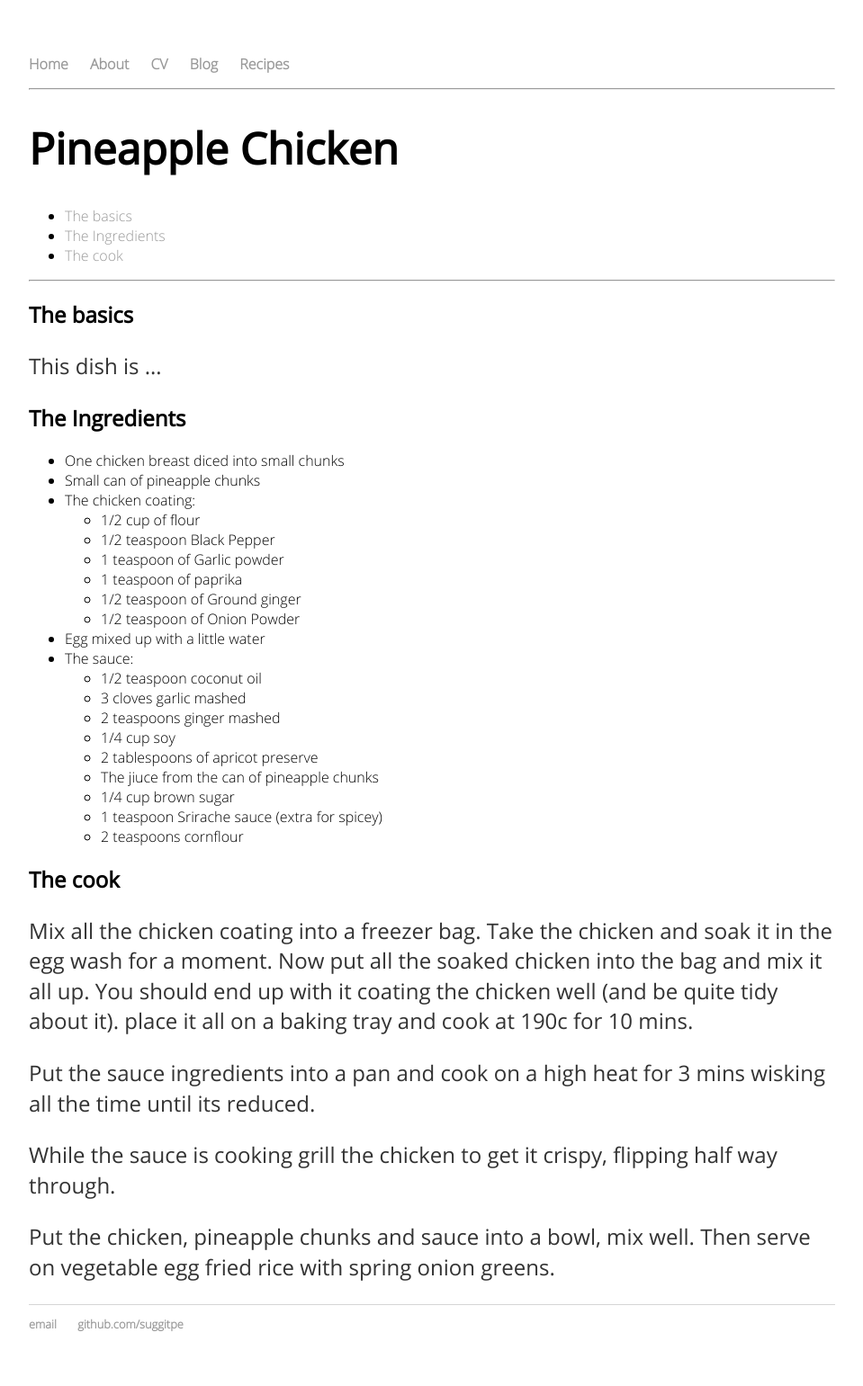
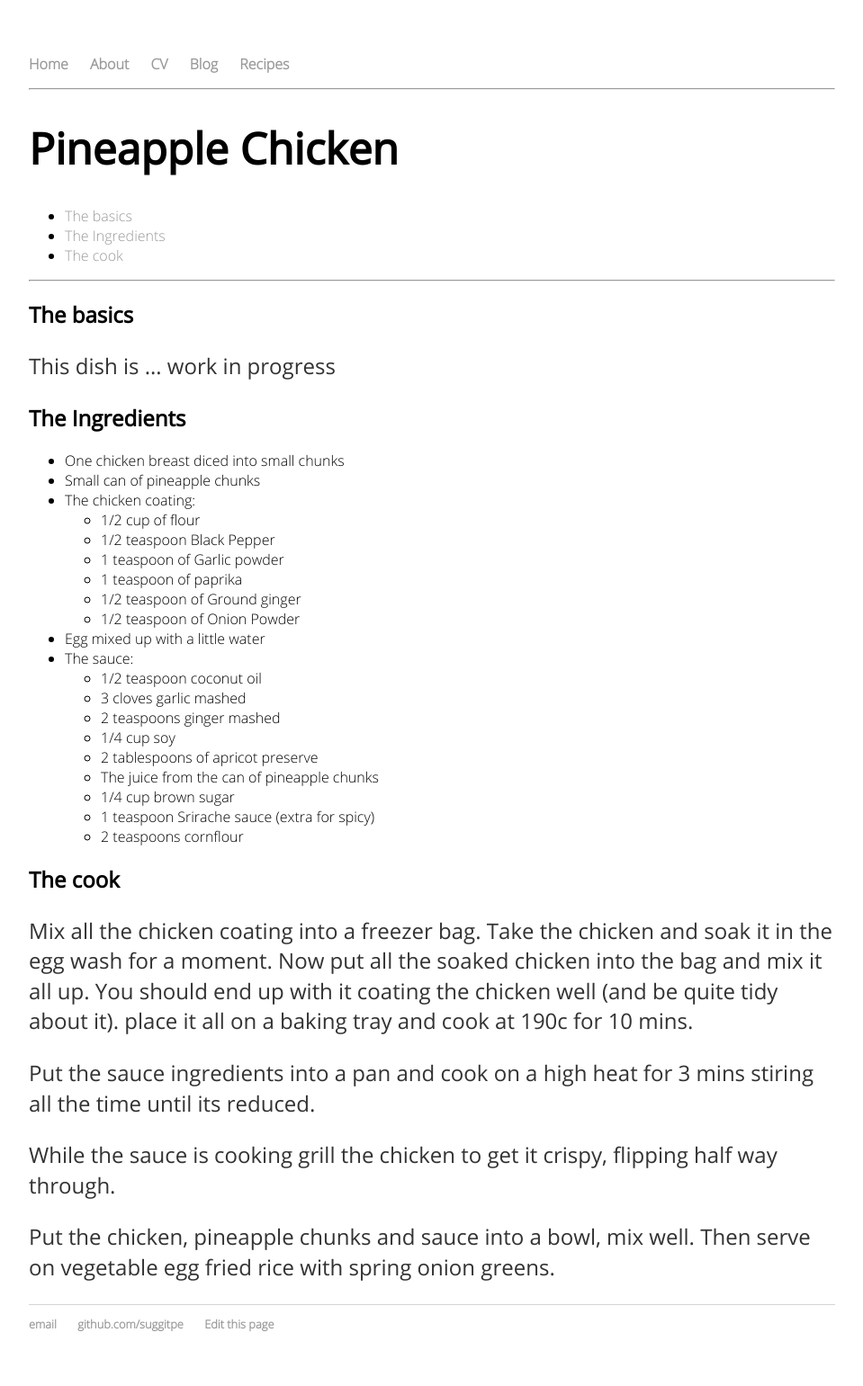
Before and after one commit to suggitpe/suggitpe.github.io, a Jekyll site: the page built from recipes/chinese-dishes/pineapple-chicken.md, in a window 1280 px wide. Shown: the whole page at 90% size, without its empty margins (160-1119 px from the left). Built offline with Jekyll 4.4.1, drawn with Linux system fonts in a browser that asks for light colours.

Commit message:
updated footer

```diff
--- a/_config.yml
+++ b/_config.yml
@@ -1,6 +1,8 @@
 name: Pete Suggitt
 
 url: http://suggs.org.uk
+
+ghe: https://github.com/suggitpe
 
 highlighter: rouge
 markdown: kramdown
--- a/_includes/footer.html
+++ b/_includes/footer.html
@@ -2,5 +2,6 @@
     <ul>
         <li><a href="mailto:pete@suggs.org.uk">email</a></li>
         <li><a href="https://github.com/suggitpe">github.com/suggitpe</a></li>
+        <li><a href="{{site.ghe}}/suggitpe.github.io/edit/gh-pages{{page.url | replace:'.html','.md' }}">Edit this page</a></li>
     </ul>
 </footer>
--- a/recipes/chinese-dishes/pineapple-chicken.md
+++ b/recipes/chinese-dishes/pineapple-chicken.md
@@ -9,7 +9,7 @@ layout: default
 ---
 
 ## The basics
-This dish is ...
+This dish is ... work in progress
 
 ## The Ingredients
 
@@ -29,16 +29,16 @@ This dish is ...
     * 2 teaspoons ginger mashed
     * 1/4 cup soy
     * 2 tablespoons of apricot preserve
-    * The jiuce from the can of pineapple chunks
+    * The juice from the can of pineapple chunks
     * 1/4 cup brown sugar
-    * 1 teaspoon Srirache sauce (extra for spicey)
+    * 1 teaspoon Srirache sauce (extra for spicy)
     * 2 teaspoons cornflour
 
 
 ## The cook
 Mix all the chicken coating into a freezer bag.  Take the chicken and soak it in the egg wash for a moment.  Now put all the soaked chicken into the bag and mix it all up.  You should end up with it coating the chicken well (and be quite tidy about it).  place it all on a baking tray and cook at 190c for 10 mins.
 
-Put the sauce ingredients into a pan and cook on a high heat for 3 mins wisking all the time until its reduced.
+Put the sauce ingredients into a pan and cook on a high heat for 3 mins stiring all the time until its reduced.
 
 While the sauce is cooking grill the chicken to get it crispy, flipping half way through.
 
```
